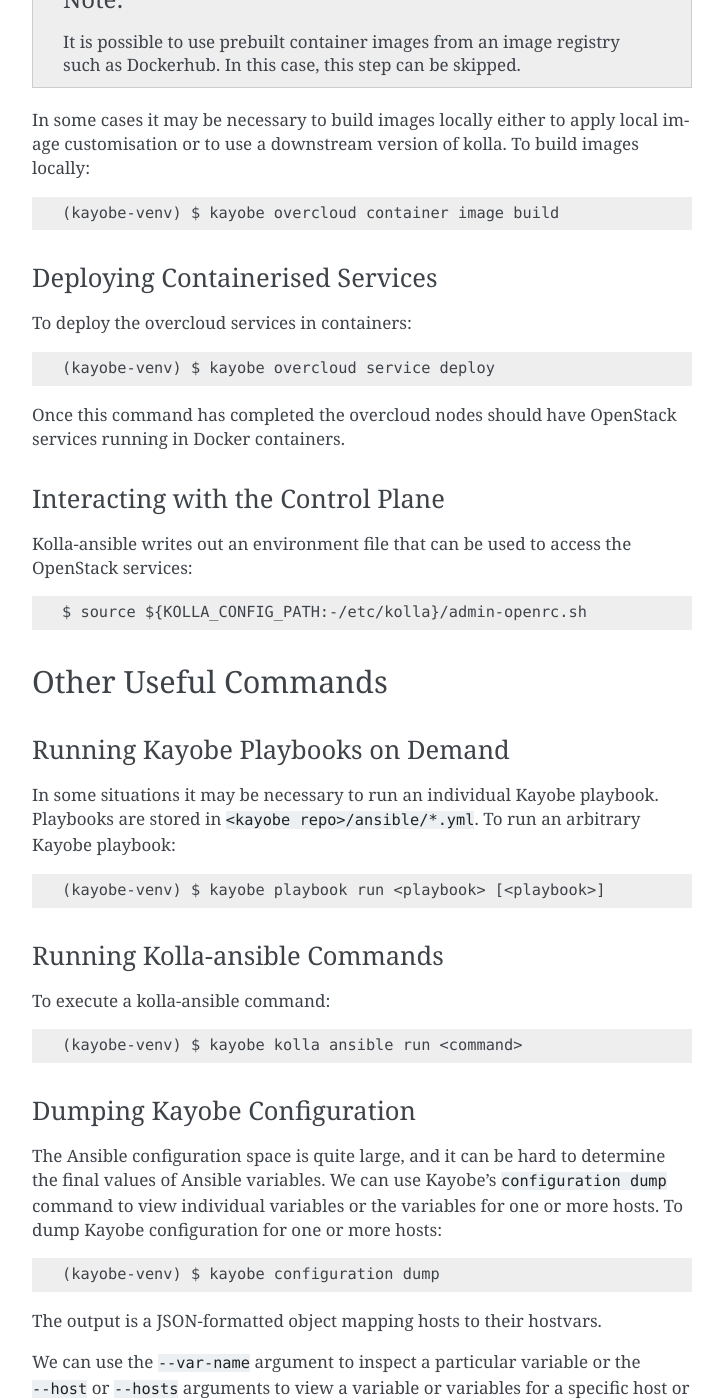
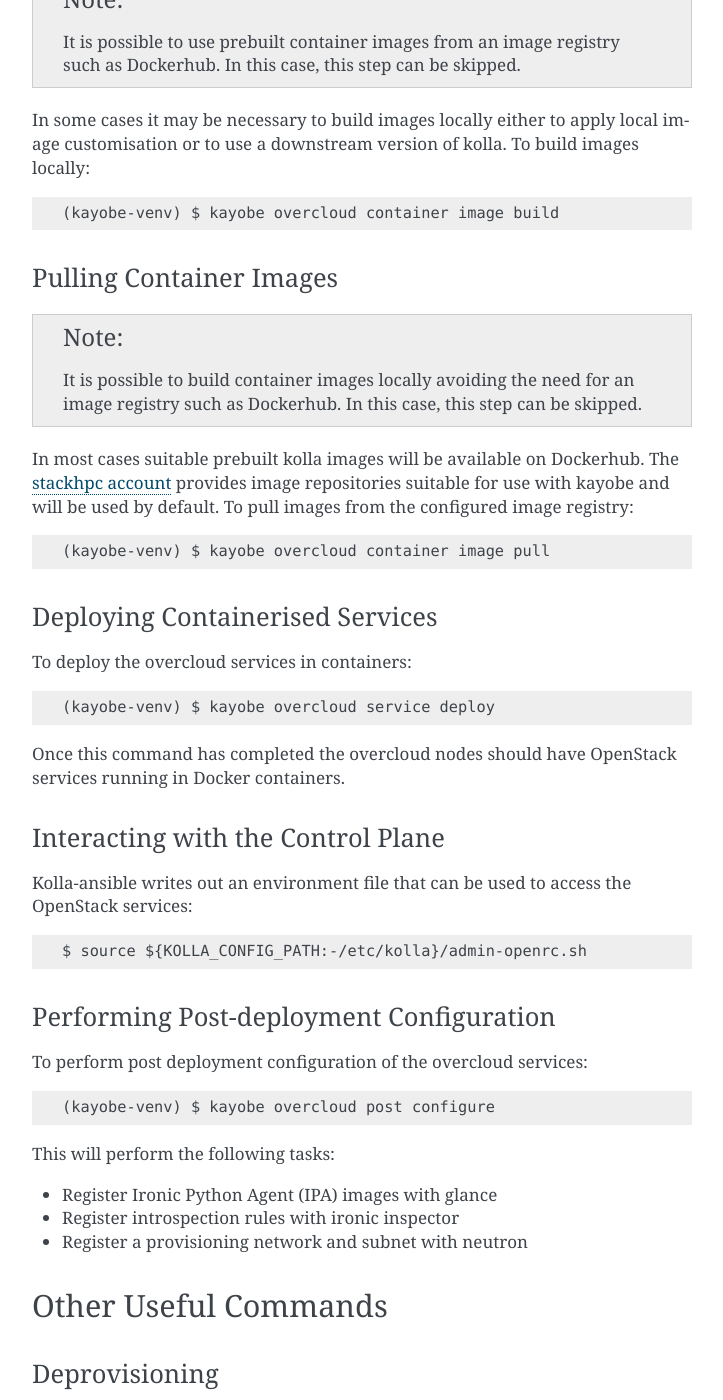
Before and after one commit to openstack/kayobe, a Sphinx documentation site: the page built from doc/source/usage.rst, in a window 1280 px wide and 1400 px high, scrolled down 7271 px. Shown: the whole window, without its empty margins (388-1111 px from the left). Built offline with Sphinx 7.4.7, drawn with Linux system fonts in a browser that asks for light colours; some of the changed text lies outside the part shown.

Commit message:
Add missing CLI commands to usage documentation

```diff
--- a/doc/source/usage.rst
+++ b/doc/source/usage.rst
@@ -326,6 +326,21 @@
 
     (kayobe-venv) $ kayobe overcloud container image build
 
+Pulling Container Images
+------------------------
+
+.. note::
+
+   It is possible to build container images locally avoiding the need for an
+   image registry such as Dockerhub.  In this case, this step can be skipped.
+
+In most cases suitable prebuilt kolla images will be available on Dockerhub.
+The `stackhpc account <https://hub.docker.com/r/stackhpc/>`_ provides image
+repositories suitable for use with kayobe and will be used by default.  To
+pull images from the configured image registry::
+
+    (kayobe-venv) $ kayobe overcloud container image pull
+
 Deploying Containerised Services
 --------------------------------
 
@@ -344,8 +359,33 @@
 
     $ source ${KOLLA_CONFIG_PATH:-/etc/kolla}/admin-openrc.sh
 
+Performing Post-deployment Configuration
+----------------------------------------
+
+To perform post deployment configuration of the overcloud services::
+
+    (kayobe-venv) $ kayobe overcloud post configure
+
+This will perform the following tasks:
+
+- Register Ironic Python Agent (IPA) images with glance
+- Register introspection rules with ironic inspector
+- Register a provisioning network and subnet with neutron
+
 Other Useful Commands
 =====================
+
+Deprovisioning
+--------------
+
+.. note::
+
+   This step will power down the overcloud hosts and delete their nodes'
+   instance state from the seed's ironic service.
+
+To deprovision the overcloud::
+
+    (kayobe-venv) $ kayobe overcloud deprovision
 
 Running Kayobe Playbooks on Demand
 ----------------------------------
```
